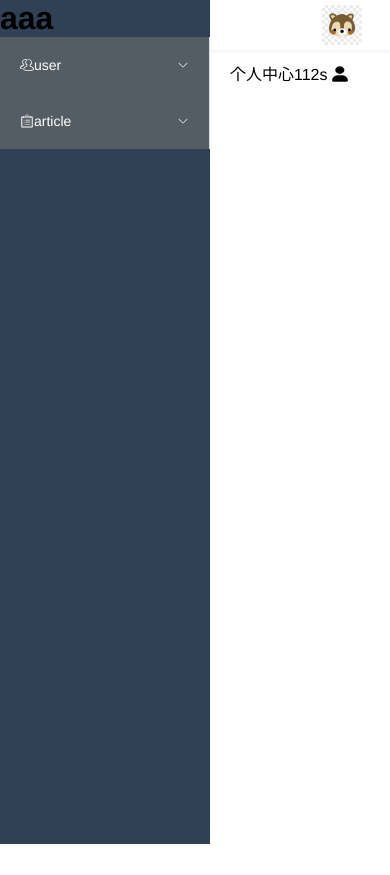
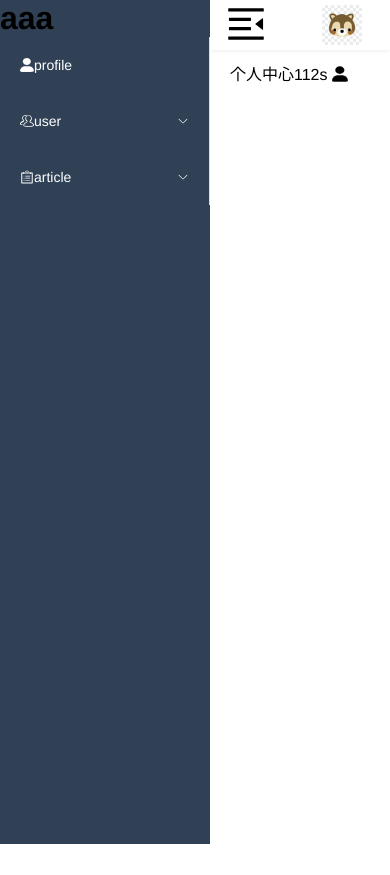
Before and after one commit to xf0417/mars-admin, a Vue app: page /#/login in a window 390 px wide. Both pictures are taken after a click on the button "登录". Shown: the top 875 px of the page. Built offline with nearby package versions, Linux system fonts and the light colour scheme; data requests are answered from the project's data file.

Commit message:
hamburger

```diff
--- /dev/null
+++ b/src/components/Hamburger/index.vue
@@ -0,0 +1,32 @@
+<template>
+    <div class="hamburger-container" @click="toggleClick">
+        <svg-icon class="hamburger" :icon="icon"></svg-icon>
+    </div>
+</template>
+
+<script setup>
+import { computed } from 'vue'
+import { useStore } from 'vuex'
+
+const store = useStore()
+const toggleClick = () => {
+    store.commit('app/triggerSidebarOpened')
+}
+const icon = computed(() => {
+    return store.getters.sidebarOpened ? 'hamburger-opened' : 'hamburger-closed'
+})
+
+</script>
+
+<style lang="scss" scoped>
+.hamburger-container {
+    padding: 0 16px;
+
+    .hamburger {
+        display: inline-block;
+        vertical-align: middle;
+        width: 40px;
+        height: 40px;
+    }
+}
+</style>
--- a/src/layout/components/Navbar.vue
+++ b/src/layout/components/Navbar.vue
@@ -1,11 +1,15 @@
 <template>
     <div class="navbar">
+        <!-- 汉堡按钮 -->
+        <hamburger class="hamburger-container" />
         <div class="right-menu">
             <!-- 头像 -->
             <el-dropdown class="avatar-container" trigger="click">
                 <div class="avatar-wrapper">
                     <el-avatar shape="square" :size="40" :src="rightLogo">
-                        <el-icon><Tools /></el-icon>
+                        <el-icon>
+                            <Tools />
+                        </el-icon>
                     </el-avatar>
                 </div>
                 <template #dropdown>
@@ -15,7 +19,9 @@
                         </router-link>
                         <a target="_blank" href="#">
                             <el-dropdown-item>课程主页
-                                <el-icon><Tools /></el-icon>
+                                <el-icon>
+                                    <Tools />
+                                </el-icon>
                             </el-dropdown-item>
                         </a>
                         <el-dropdown-item divided @click="logout">退出登录</el-dropdown-item>
@@ -29,7 +35,8 @@
 <script setup>
 import { } from 'vue'
 import rightLogo from '@/assets/rightLogo.png'
-import {useStore} from 'vuex'
+import { useStore } from 'vuex'
+import Hamburger from '@/components/Hamburger/index.vue'
 
 const store = useStore()
 const logout = () => {
@@ -44,6 +51,18 @@ const logout = () => {
     position: relative;
     background-color: #fff;
     box-shadow: 0 1px 4px rgba(0, 21, 41, .08);
+
+    .hamburger-container {
+        line-height: 46px;
+        height: 100%;
+        float: left;
+        cursor: pointer;
+        transition: background 0.5s;
+
+        &:hover {
+            background: rgba(0, 0, 0, 0.1);
+        }
+    }
 
     .right-menu {
         display: flex;
--- a/src/layout/components/Sidebar/MenuItem.vue
+++ b/src/layout/components/Sidebar/MenuItem.vue
@@ -1,7 +1,7 @@
 <template>
     <!-- element icon -->
-    <i v-if="icon.includes('el-icon')" class="sub-el-icon" :icon="icon">
 
+    <i v-if="(icon==null || icon==undefined)" class="sub-el-icon" :icon="icon">
     </i>
     <!-- 非element icon -->
     <svg-icon v-else :icon="icon"></svg-icon>
@@ -18,7 +18,7 @@ defineProps({
     },
     icon:{
         type: String,
-        required:true
+        required:false
     }
 })
 </script>
--- a/src/layout/components/Sidebar/SidebarMenu.vue
+++ b/src/layout/components/Sidebar/SidebarMenu.vue
@@ -1,11 +1,13 @@
 <template>
     <el-menu
+    :collapse="!$store.getters.sidebarOpened"
+    :default-active="activeMenu"
     :unique-opened="true"
     default-actice="1"
-    background-color="#545c64"
+    background-color="#54$5c64"
     text-color="#fff"
     active-text-color="#ffd04b"
-    menu-trigger="click"
+    router
     >
     <SideBarItem
     v-for="item in routes"
@@ -30,6 +32,12 @@ const routes = computed(() => {
 })
 console.log(JSON.stringify(routes.value))
 
+const route = useRouter()
+const activeMenu = computed (() => {
+    const {path} = route
+    return path
+})
+
 </script>
 
 <style lang="scss" scoped>
--- a/src/layout/index.vue
+++ b/src/layout/index.vue
@@ -1,5 +1,5 @@
 <template>
-    <div class="app-wrapper">
+    <div class="app-wrapper" :class="[$store.getters.sidebarOpened ? 'openSidebar' : 'hideSidebar']">
         <!--左侧menu-->
         <Sidebar class="sidebar-container"/>
         <div class="main-container">
@@ -40,6 +40,11 @@ import {} from 'vue'
     right: 0;
     z-index: 9;
     width: calc(100% - #{$sideBarWidth});
+    transition: width 0.1s;
+
+}
+.hideSidebar .fixed-header {
+    width:calc(100% - #{$hideSideBarWidth}) ;
 }
 
 </style>
--- a/src/router/index.js
+++ b/src/router/index.js
@@ -35,12 +35,12 @@ const privateRouters = [
         }
       },
       {
-        path: '/user/info/:id',
+        path: '/user/info',
+        // path: '/user/info/:id',
         name: 'userInfo',
         component: () => import('@/views/user-info/index.vue'),
         meta: {
           title: 'userInfo',
-          icon: 'el-icon'
         }
       },
       {
@@ -49,7 +49,6 @@ const privateRouters = [
         component: () => import('@/views/import/index.vue'),
         meta: {
           title: 'excelImport',
-          icon: 'el-icon'
         }
       },
     ]
@@ -76,7 +75,6 @@ const privateRouters = [
         component: () => import('@/views/article-detail/index.vue'),
         meta: {
           title: 'articleDetail',
-          icon: 'el-icon'
         }
       },
       {
@@ -92,7 +90,6 @@ const privateRouters = [
         component: () => import('@/views/article-create/index.vue'),
         meta: {
           title: 'articleEditor',
-          icon: 'el-icon'
         }
       },
 
--- a/src/store/getters.js
+++ b/src/store/getters.js
@@ -1,3 +1,4 @@
+
 //快捷访问
 
 const getters = {
@@ -5,6 +6,7 @@ const getters = {
     hasUserInfo:state => {
         return JSON.stringify(state.user.userInfo) !== '{}'
     },
-    userInfo: state => state.user.userInfo
+    userInfo: state => state.user.userInfo,
+    sidebarOpened: state => state.app.sidebarOpened
 }
 export default getters
--- a/src/store/index.js
+++ b/src/store/index.js
@@ -1,10 +1,12 @@
 import { createStore } from 'vuex'
 import user from './modules/user'
 import getters from './getters'
+import app from './modules/app'
 
 export default createStore({
     getters,
     modules:{
-        user
+        user,
+        app
     }
 })
--- /dev/null
+++ b/src/store/modules/app.js
@@ -0,0 +1,11 @@
+export default {
+    namespaced:true,
+    state:() => ({
+        sidebarOpened:true
+    }),
+    mutations: {
+        triggerSidebarOpened(state) {
+            state.sidebarOpened = !state.sidebarOpened
+        }
+    }
+}
--- a/src/styles/variables.module.scss
+++ b/src/styles/variables.module.scss
@@ -10,6 +10,7 @@ $subMenuBg: #1f2d3d;
 $subMenuHover: #1528;
 
 $sideBarWidth: 210px;
+$hideSideBarWidth: 54px;
 
 //共享变量
 :export {
--- a/src/utils/route.js
+++ b/src/utils/route.js
@@ -39,7 +39,6 @@ export function generateMenus (routes, basePath = '') {
     //不满足条件'mata && meta.title && meta.icon'的数据不应该存在
     routes.forEach((item) =>{
         //不存在children &&不存在meta直接return
-        if(isNull(item.meta.icon) || item.meta.icon == 'el-icon') return
         if(isNull(item.children) && isNull(item.meta)) return
         //存在children不存在meta，迭代generateMenus
         if(isNull(item.meta) && !isNull(item.children)){
@@ -60,9 +59,9 @@ export function generateMenus (routes, basePath = '') {
                 chidren:[]
             }
             //icon && title
-            if(route.meta.icon && route.meta.title){
-                result.push(route)
-            }
+        }
+        if(route.meta.icon && route.meta.title){
+            result.push(route)
         }
         //存在children 存在meta
         if(item.chidren){
```
